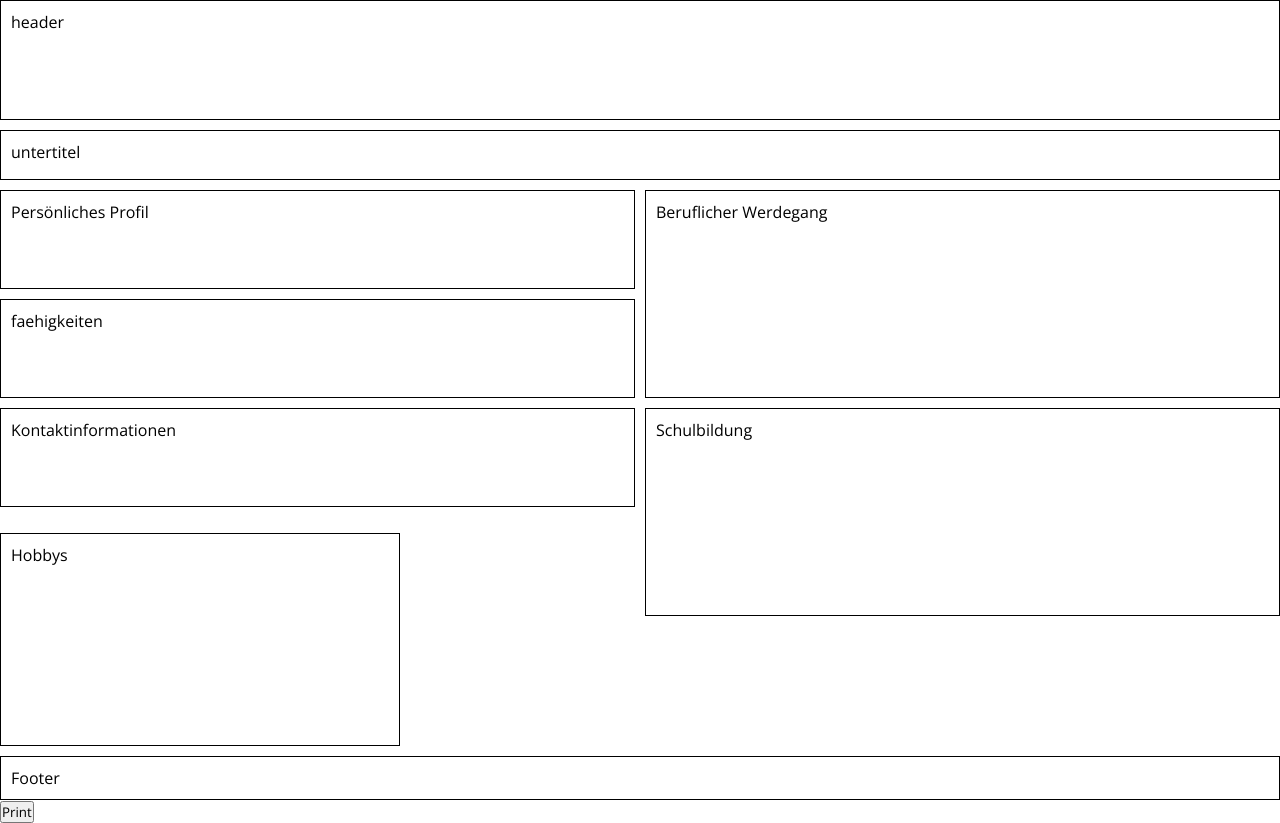
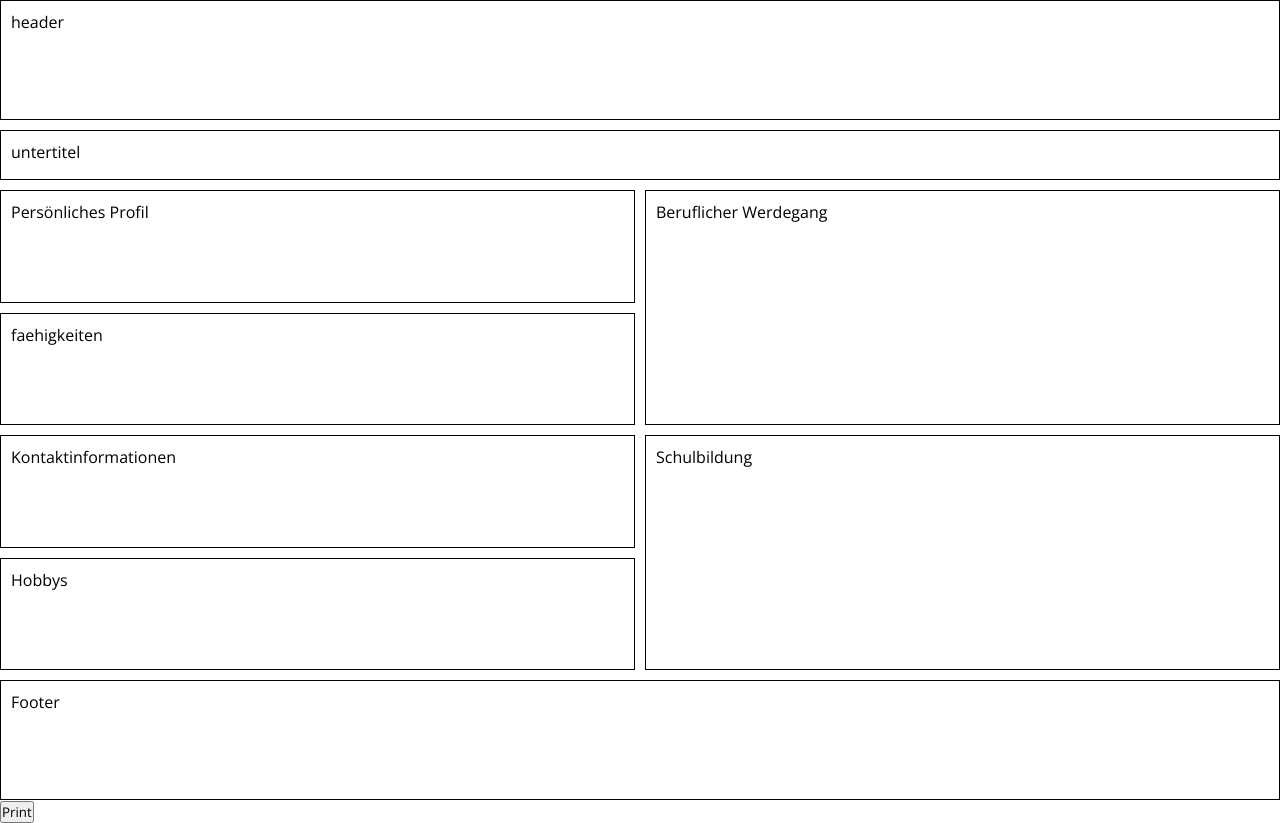
Before and after one commit to Jackeline-Matos/Lebenslauf, a React (Create React App) app in the folder lebenslauf/: page /templateeins in a window 1280 px wide. Built offline with nearby package versions, Linux system fonts and the light colour scheme.

Commit message:
gidLayout

```diff
--- a/lebenslauf/src/components/TemplateEins.css
+++ b/lebenslauf/src/components/TemplateEins.css
@@ -58,11 +58,11 @@
   grid-row-start: 5;
   grid-row-end: span 2;
 }
-.hobbies {
+.hobbiesTemplateEins {
   grid-column-start: 1;
-  grid-column-end: 4;
+  grid-column-end: 3;
   grid-row-start: 6;
-  grid-row-end: span 2;
+  grid-row-end: span 1;
 }
 .footerTemplateEins {
   grid-column-start: 1;
--- a/lebenslauf/src/components/TemplateEins.js
+++ b/lebenslauf/src/components/TemplateEins.js
@@ -54,7 +54,7 @@ const TemplateEins = () => {
           <div className="faehigkeiten">faehigkeiten</div>{" "}
           <div className="kontaktinformationen">Kontaktinformationen</div>
           <div className="schulbildung">Schulbildung</div>
-          <div className="hobbies">Hobbys</div>
+          <div className="hobbiesTemplateEins">Hobbys</div>
           <div className="footerTemplateEins">Footer</div>
         </div>
         <button onClick={handlePrint}>Print</button>
```
